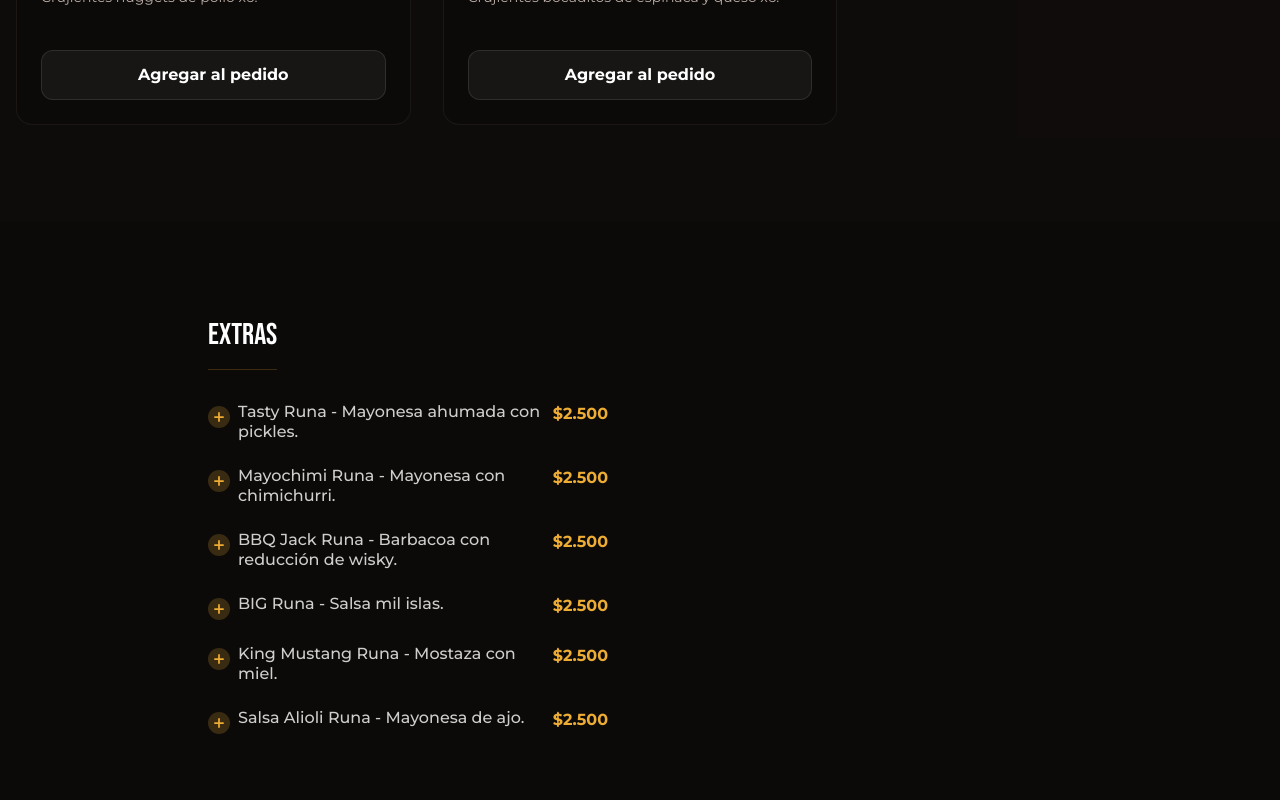
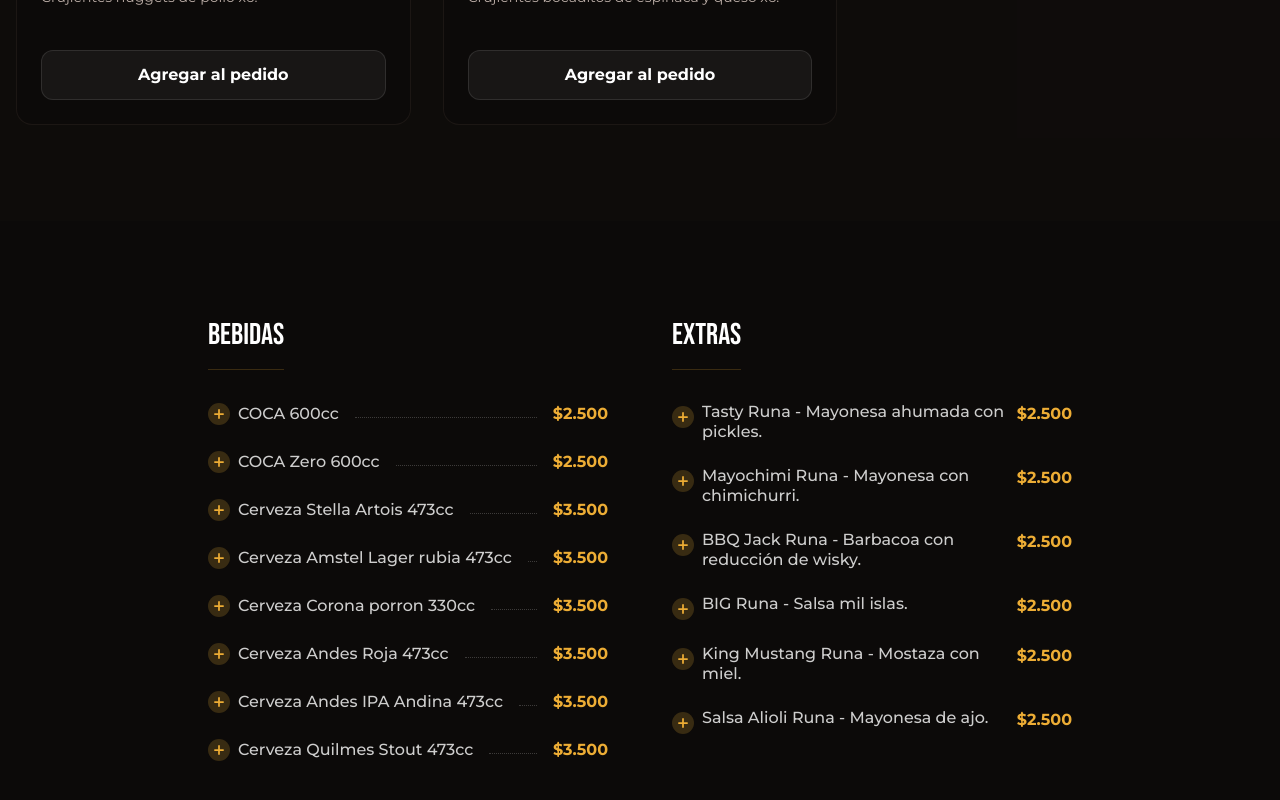
Before and after one commit to regenerik/runa-burguer, a React (Vite) app: page /menu in a window 1280 px wide. Shown: the part 4181-4981 px from the top of the page. Built offline with nearby package versions, Linux system fonts and the light colour scheme; a web font is replaced by a local one.

Commit message:
sale con todo

```diff
--- a/client/components/burger-shop/ExtrasSection.tsx
+++ b/client/components/burger-shop/ExtrasSection.tsx
@@ -12,8 +12,14 @@ const EXTRAS = [
 ];
 
 const BEBIDAS = [
-  { name: "Proximamente", price: 0 },
-  { name: "Proximamente", price: 0 },
+  { name: "COCA 600cc", price: 2500 },
+  { name: "COCA Zero 600cc", price: 2500 },
+  { name: "Cerveza Stella Artois 473cc", price: 3500 },
+  { name: "Cerveza Amstel Lager rubia 473cc", price: 3500 },
+  { name: "Cerveza Corona porron 330cc", price: 3500 },
+  { name: "Cerveza Andes Roja 473cc", price: 3500 },
+  { name: "Cerveza Andes IPA Andina 473cc", price: 3500 },
+  { name: "Cerveza Quilmes Stout 473cc", price: 3500 },
 ];
 
 export function ExtrasSection() {
@@ -21,6 +27,35 @@ export function ExtrasSection() {
     <section className="py-24 bg-background">
       <div className="container mx-auto px-4 max-w-4xl">
         <div className="grid grid-cols-1 md:grid-cols-2 gap-16">
+
+          {/* Bebidas */}
+          <div className="space-y-8">
+            <h2 className="text-3xl font-heading text-white border-b border-primary/20 pb-4 inline-block">
+              Bebidas
+            </h2>
+            <div className="space-y-6">
+              {BEBIDAS.map((bebida) => (
+                <div key={bebida.name} className="flex items-center justify-between group">
+                  <div className="flex items-center gap-2">
+                    <button
+                      onClick={() => BurgerActions.addBurgerToCart({ id: bebida.name.toLowerCase().replace(/\s+/g, '-'), name: bebida.name, price: bebida.price })}
+                      className="p-1 bg-primary/20 hover:bg-primary text-primary hover:text-primary-foreground rounded-full transition-all active:scale-90"
+                    >
+                      <Plus size={14} strokeWidth={3} />
+                    </button>
+                    <span className="text-white/80 font-medium group-hover:text-primary transition-colors">
+                      {bebida.name}
+                    </span>
+                  </div>
+                  <div className="flex-1 border-b border-dotted border-white/20 mx-4 mt-2"></div>
+                  <span className="text-primary font-bold">
+                    ${bebida.price.toLocaleString('es-AR')}
+                  </span>
+                </div>
+              ))}
+            </div>
+          </div>
+
           {/* Extras */}
           <div className="space-y-8">
             <h2 className="text-3xl font-heading text-white border-b border-primary/20 pb-4 inline-block">
@@ -56,33 +91,7 @@ export function ExtrasSection() {
             </div>
           </div>
 
-          {/* Bebidas */}
-          {/* <div className="space-y-8">
-            <h2 className="text-3xl font-heading text-white border-b border-primary/20 pb-4 inline-block">
-              Bebidas
-            </h2>
-            <div className="space-y-6">
-              {BEBIDAS.map((bebida) => (
-                <div key={bebida.name} className="flex items-center justify-between group">
-                  <div className="flex items-center gap-2">
-                    <button
-                      onClick={() => BurgerActions.addBurgerToCart({ id: bebida.name.toLowerCase().replace(/\s+/g, '-'), name: bebida.name, price: bebida.price })}
-                      className="p-1 bg-primary/20 hover:bg-primary text-primary hover:text-primary-foreground rounded-full transition-all active:scale-90"
-                    >
-                      <Plus size={14} strokeWidth={3} />
-                    </button>
-                    <span className="text-white/80 font-medium group-hover:text-primary transition-colors">
-                      {bebida.name}
-                    </span>
-                  </div>
-                  <div className="flex-1 border-b border-dotted border-white/20 mx-4 mt-2"></div>
-                  <span className="text-primary font-bold">
-                    ${bebida.price.toLocaleString('es-AR')}
-                  </span>
-                </div>
-              ))}
-            </div>
-          </div> */}
+
         </div>
       </div>
     </section>
```
